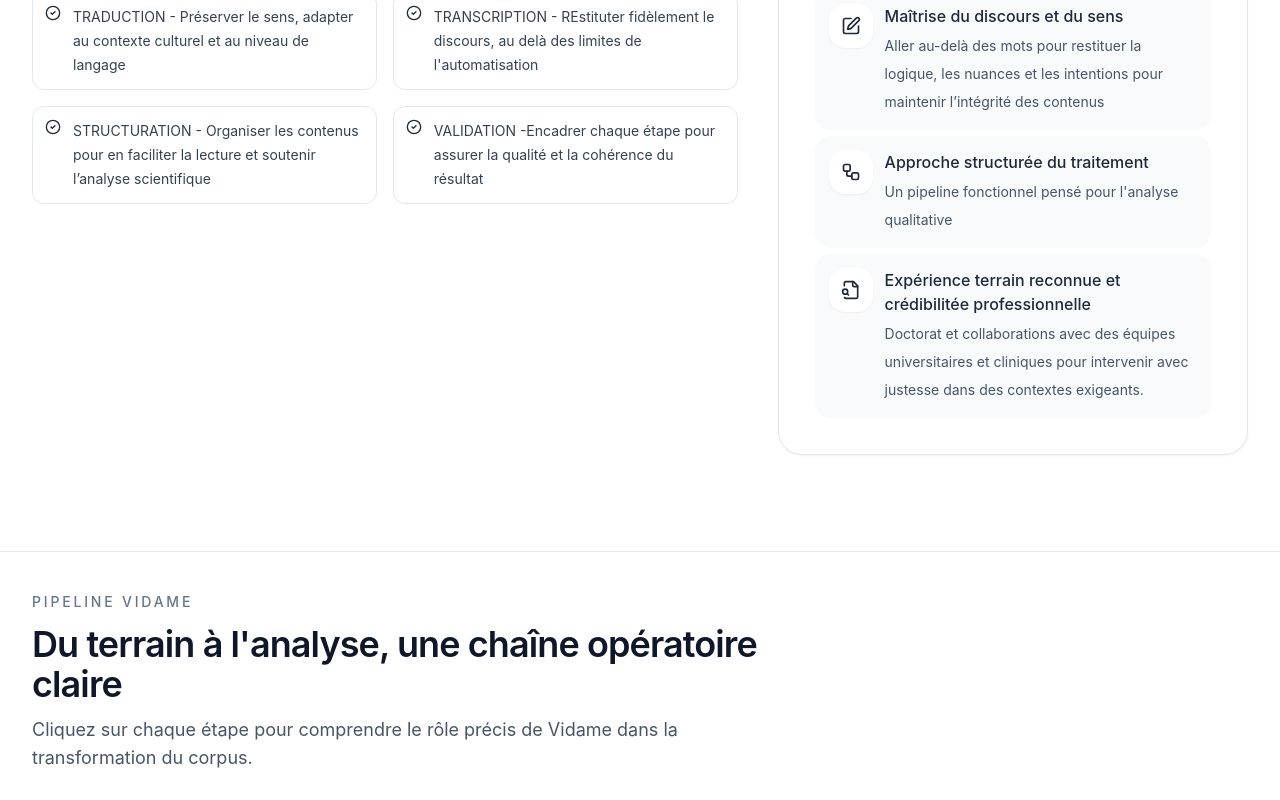
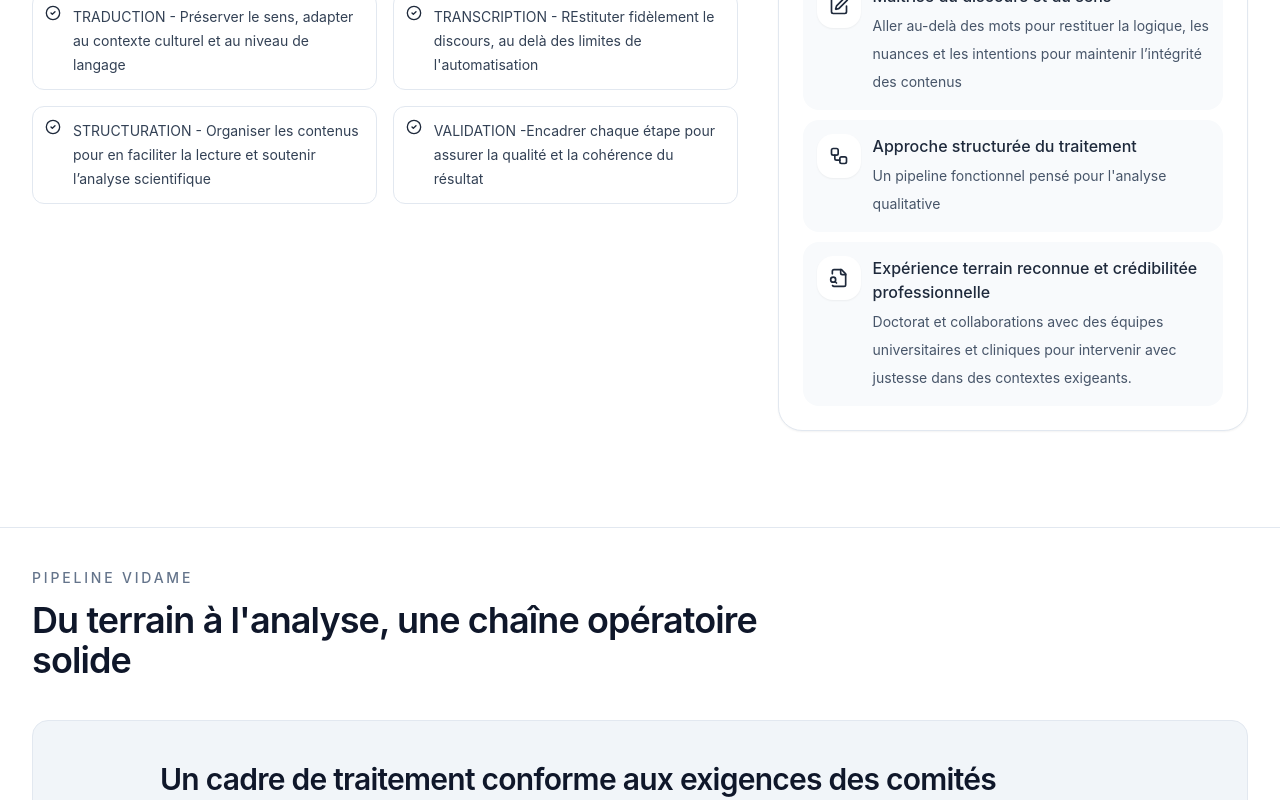
Before and after one commit to momopro21/vidame-recherche, a React (Vite) app: page / in a window 1280 px wide. Shown: the part 640-1440 px from the top of the page. Built offline with nearby package versions, Linux system fonts and the light colour scheme; the HTML template or start-up script is replaced by a standard one.

Commit message:
Update App.tsx

```diff
--- a/src/App.tsx
+++ b/src/App.tsx
@@ -376,7 +376,7 @@ function Shell({
                   <CardTitle className="text-2xl">Pourquoi Vidame?</CardTitle>
                   <CardDescription>Une chaîne de traitement pensée pour les contextes de recherche exigeants.</CardDescription>
                 </CardHeader>
-                <CardContent className="space-y-1.5 px-9 pb-9">
+                <CardContent className="space-y-2.5 px-6 pb-6">
                   {[
                     { icon: GraduationCap, title: "Expertise en recherche qualitative", text: "Une compréhension des exigences méthodologiques et des contextes sensibles pour produire des contenus rigoureux et exploitables." },
                     { icon: Lock, title: "Traduction ancrée dans le réel", text: "Adapter les textes au français canadien, au domaine de spécialité et au registre de langue pour préserver le sens et éviter les décalages." },
@@ -409,9 +409,8 @@ function Shell({
             <div className="mx-auto max-w-7xl px-4 py-10 md:px-8">
               <SectionTitle
                 eyebrow="Pipeline Vidame"
-                title="Du terrain à l'analyse, une chaîne opératoire claire"
-                text="Cliquez sur chaque étape pour comprendre le rôle précis de Vidame dans la transformation du corpus."
-              />
+                title="Du terrain à l'analyse, une chaîne opératoire solide"
+             />
               <div className="mt-10 rounded-2xl bg-slate-100 border border-slate-200">
                 <div className="mx-auto max-w-5xl px-4 py-10 md:px-8">
                   <h2 className="text-2xl md:text-3xl font-semibold tracking-tight text-slate-900">
```
